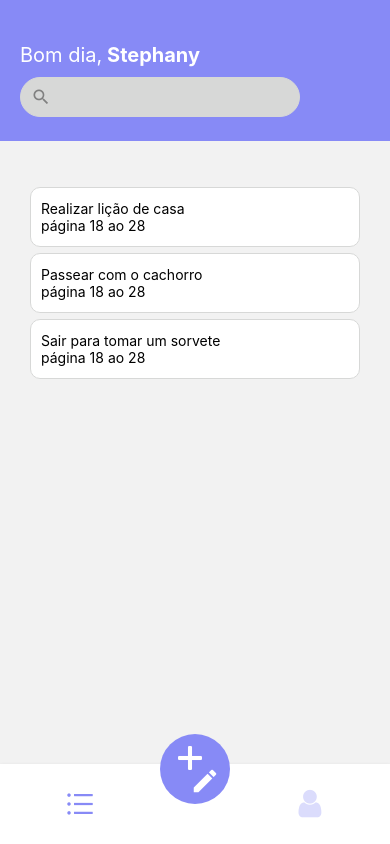
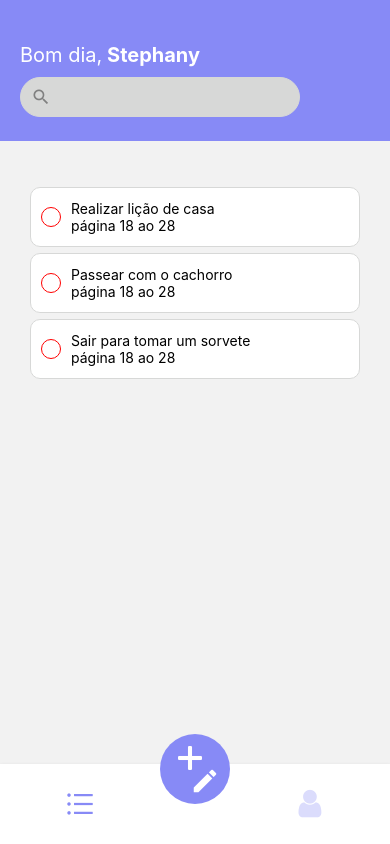
Before and after one commit to Stephanyb06/MinhaLista, a React Native app: screen /BottomRoutes in a window 390 px wide. Built offline with nearby package versions, Linux system fonts and the light colour scheme.

Commit message:
Criando componente ball, inicializando seu index e style dentro de sua pasta, aplicando estilos para este componente

```diff
--- /dev/null
+++ b/src/components/Ball/index.tsx
@@ -0,0 +1,13 @@
+import React from "react";
+import { View } from "react-native";
+import { style } from "./style";
+
+type Props = {
+    color: string
+}
+
+export function Ball({...rest}: Props) {
+    return (
+        <View style={[style.ball, {borderColor: rest.color || 'gray'}]} />
+    )
+}
--- /dev/null
+++ b/src/components/Ball/style.ts
@@ -0,0 +1,11 @@
+import { StyleSheet } from "react-native";
+import { themas } from "../../global/themes";
+
+export const style = StyleSheet.create ({
+    ball: {
+        width: 20,
+        height: 20,
+        borderRadius: 10,
+        borderWidth: 1,
+    }
+})
--- a/src/pages/list/index.tsx
+++ b/src/pages/list/index.tsx
@@ -3,6 +3,7 @@ import { Text, View, TouchableOpacity, FlatList } from "react-native";
 import { style } from './styles';
 import { Input } from '../../components/input';
 import { MaterialIcons } from '@expo/vector-icons';
+import { Ball } from '../../components/Ball';
 
 type PropCard = {
     item: number,
@@ -38,10 +39,12 @@ export default function List() {
         return (
             <TouchableOpacity style={style.card}>
                 <View style={style.rowCard}>
-                    {/* <Ball /> */}
+                    <View style={style.rowCardLeft}>
+                    <Ball color="red" />
                     <View>
                         <Text>{item.title}</Text>
                         <Text>{item.description}</Text>
+                    </View>
                     </View>
                     {/* <Flag /> */}
                 </View>
--- a/src/pages/list/styles.ts
+++ b/src/pages/list/styles.ts
@@ -44,6 +44,12 @@ export const style = StyleSheet.create({
         flexDirection: 'row',
         alignItems: 'center',
         justifyContent: 'space-between'
+    },
+    rowCardLeft: {
+        width: '70%',
+        flexDirection: 'row',
+        alignItems: 'center',
+        gap: 10
     }
 
 })
```
